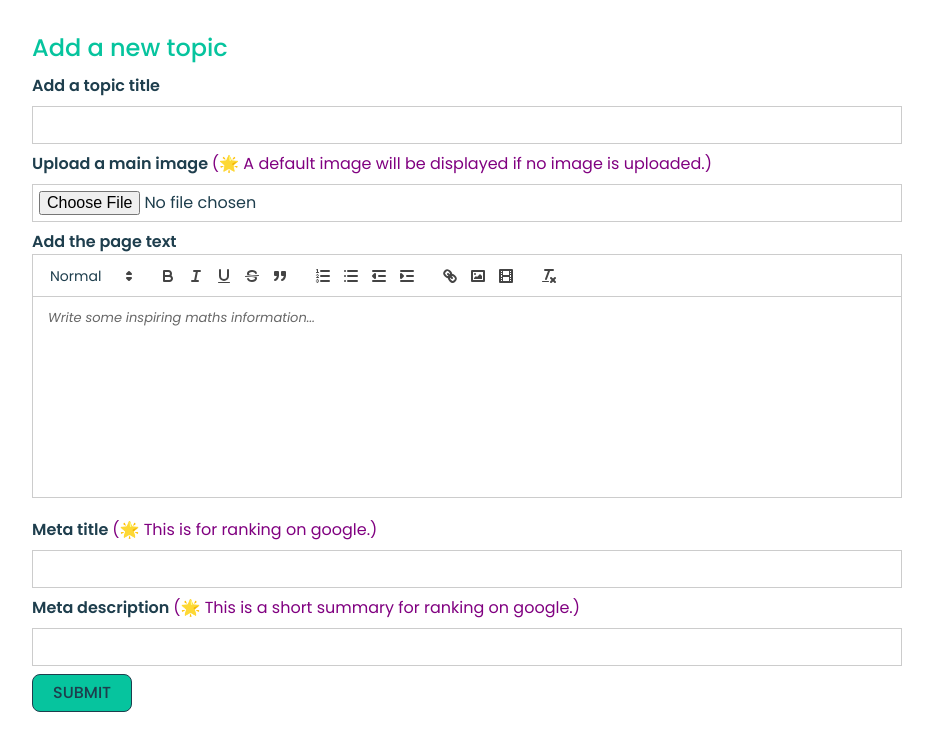
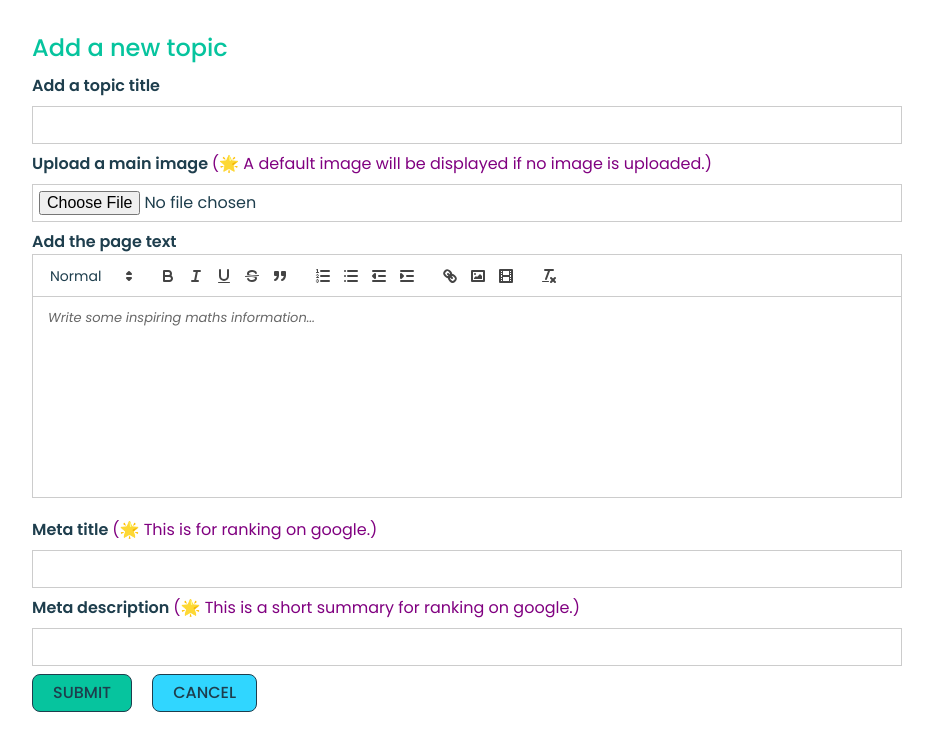
Before and after one commit to uoa-compsci399-s1-2024/capstone-project-2024-s1-team-11, a React (Vite) app in the folder client/: page /cms/add-topic in a window 1280 px wide. Shown: the top 750 px of the page, without its empty margins (8-941 px from the left). Built offline with nearby package versions, Linux system fonts and the light colour scheme.

Commit message:
Added 'Cancel' button to the CMS
Added a cancel button so there is a clear exit from the page. Also made the delete buttons red.

```diff
--- a/client/src/components/cms-admin/cms-rocks-add.jsx
+++ b/client/src/components/cms-admin/cms-rocks-add.jsx
@@ -1,6 +1,7 @@
 import {useEffect, useState} from "react";
 import {useNavigate} from "react-router-dom";
 import API from "../../../api.js";
+import { Link } from "react-router-dom";
 
 
 export default function AddRock() {
@@ -69,6 +70,7 @@ export default function AddRock() {
                             <input type="file" id="rock_image" name="rock_image" onChange={handleImageUpload}/>
                         </label>
                         <button type='button' className='btn' onClick={handleSubmit}>Submit</button>
+                        <Link to={`/cms`}><button className='btn blue' >Cancel</button></Link>
                     </form>
                     </div>
                 </>
--- a/client/src/components/cms-admin/cms-rocks-edit.jsx
+++ b/client/src/components/cms-admin/cms-rocks-edit.jsx
@@ -3,6 +3,8 @@ import './styles.css'
 import API from "../../../api.js";
 import DOMAIN_NAME from "../../../domain-name.js"
 import {useNavigate, useParams} from "react-router-dom";
+import { Link } from "react-router-dom";
+
 
 export default function EditRock() {
     const navigate = useNavigate();
@@ -82,6 +84,7 @@ export default function EditRock() {
                         <input type="file" id="rock_image" name="rock_image" onChange={handleImageUpload}/>
                     </label>
                     <button type='button' className='btn' onClick={handleSubmit}>Submit</button>
+                    <Link to={`/cms`}><button className='btn blue' >Cancel</button></Link>
                 </form>
                 </div>
             </>
--- a/client/src/components/cms-admin/cms-rocks-main.jsx
+++ b/client/src/components/cms-admin/cms-rocks-main.jsx
@@ -51,7 +51,7 @@ export default function CmsRocksMain() {
           <td><a href={DOMAIN_NAME + `/rocks/${rock.rock_id}?product_key=${rock.product_key}`} target='_blank'>{DOMAIN_NAME + `/rocks/${rock.rock_id}?product_key=${rock.product_key}`}</a></td>
           <td>
             <button className='btn' onClick={() => {navigate(`/cms/edit-rock/${rock.rock_id}`)}}>Edit</button>
-            <button className='btn' onClick={() => {navigate(`/cms/delete-rock/${rock.rock_id}`)}}>Delete</button>
+            <button className='btn red' onClick={() => {navigate(`/cms/delete-rock/${rock.rock_id}`)}}>Delete</button>
           </td>
         </tr>
         ))}
--- a/client/src/components/cms-admin/cms-topics-add.jsx
+++ b/client/src/components/cms-admin/cms-topics-add.jsx
@@ -2,6 +2,8 @@ import {useState} from "react";
 import {useNavigate} from "react-router-dom";
 import API from "../../../api.js";
 import TextEditor from "./text-editor.jsx";
+import { Link } from "react-router-dom";
+
 
 export default function AddTopic() {
 
@@ -51,6 +53,7 @@ export default function AddTopic() {
                         <input type="text" name="metadesc" id='metadesc' value={metadesc} onChange={(e) => setMetadesc(e.target.value)}/>
                     </label>
                     <button type="button" className='btn' onClick={handleSubmit}>Submit</button>
+                    <Link to={`/cms`}><button className='btn blue' >Cancel</button></Link>
                 </form>
             </div>
         </>
--- a/client/src/components/cms-admin/cms-topics-edit.jsx
+++ b/client/src/components/cms-admin/cms-topics-edit.jsx
@@ -3,6 +3,7 @@ import {useNavigate} from "react-router-dom";
 import TextEditor from "./text-editor.jsx";
 import {useParams} from "react-router-dom";
 import API from "../../../api.js";
+import { Link } from "react-router-dom";
 
 export default function EditTopic() {
     const { topic_id } = useParams();
@@ -68,6 +69,7 @@ export default function EditTopic() {
                             <input type="text" name="metadesc" id='metadesc' value={metadesc} onChange={(e) => setMetadesc(e.target.value)}/>
                         </label>
                         <button type='button' className='btn' onClick={handleSubmit}>Submit</button>
+                        <Link to={`/cms`}><button className='btn blue' >Cancel</button></Link>
                     </form>
                 }
             </div>
--- a/client/src/components/cms-admin/cms-topics-main.jsx
+++ b/client/src/components/cms-admin/cms-topics-main.jsx
@@ -37,7 +37,7 @@ export default function CmsTopicsMain() {
               <td>{topic.title}</td>
                 <td>
                     <button className='btn' onClick={() => navigate(`/cms/edit-topic/${topic.topic_id}`)}>Edit</button>
-                    <button className='btn' onClick={() => navigate(`/cms/delete-topic/${topic.topic_id}`)}>Delete</button>
+                    <button className='btn red' onClick={() => navigate(`/cms/delete-topic/${topic.topic_id}`)}>Delete</button>
                 </td>
             </tr>
         ))}
--- a/client/src/index.css
+++ b/client/src/index.css
@@ -149,6 +149,10 @@ form .btn {
 
 .yellow {
   background-color: var(--yellow) !important;
+}
+
+.red {
+  background-color: var(--red) !important;
 }
 
 svg {
```
